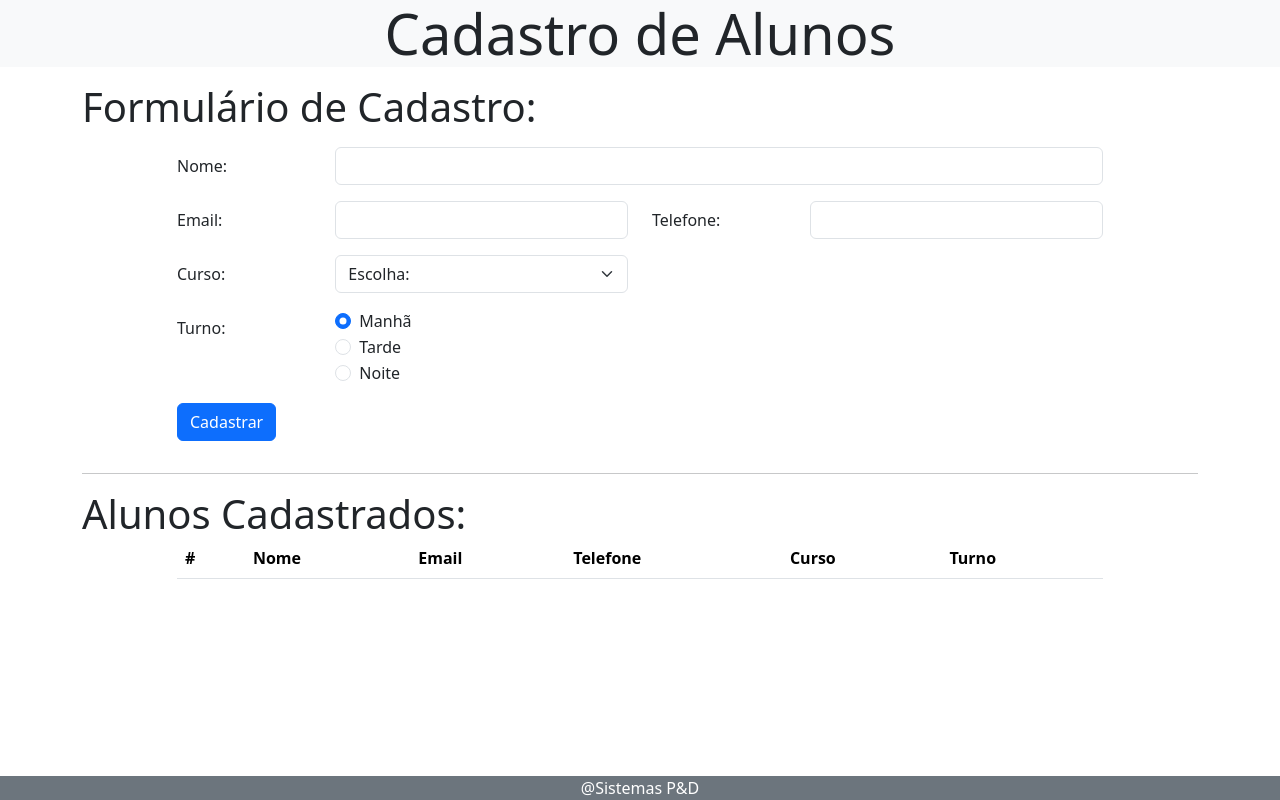
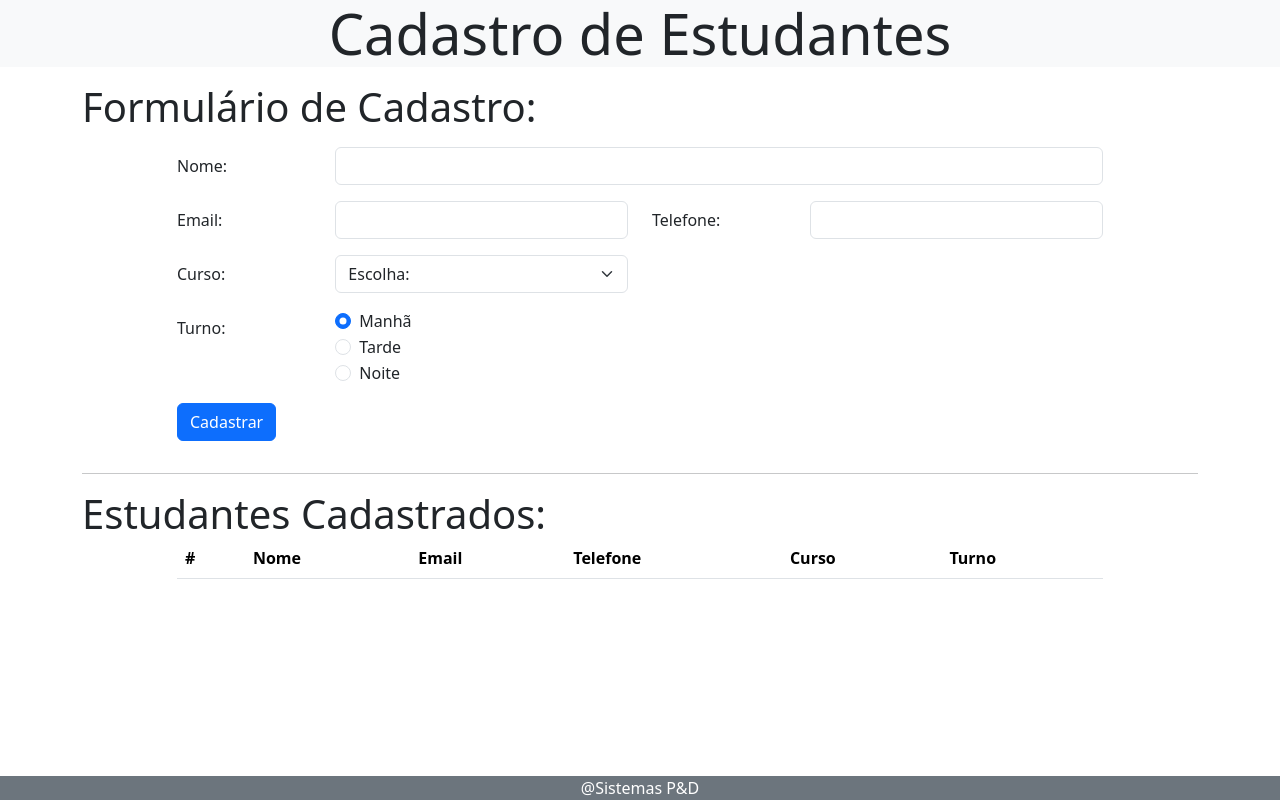
Before and after one commit to MichaelDouglasLima/bootcamp-devjr-modulo7-cadastro-estudantes, a plain HTML site: page product-frontend/index.html in a window 1280 px wide. Drawn offline with nearby package versions, Linux system fonts and the light colour scheme; no server answers.

Commit message:
closes #5 - Updated FrontEnd

```diff
--- a/product-frontend/index.html
+++ b/product-frontend/index.html
@@ -4,14 +4,14 @@
 <head>
     <meta charset="utf-8">
     <meta name="viewport" content="width=device-width, initial-scale=1">
-    <title>Cadastro de Alunos</title>
+    <title>Cadastro de Estudantes</title>
     <link href="https://cdn.jsdelivr.net/npm/bootstrap@5.3.2/dist/css/bootstrap.min.css" rel="stylesheet"
         integrity="sha384-T3c6CoIi6uLrA9TneNEoa7RxnatzjcDSCmG1MXxSR1GAsXEV/Dwwykc2MPK8M2HN" crossorigin="anonymous">
 </head>
 
 <body>
     <header class="display-4 text-center bg-light">
-        Cadastro de Alunos
+        Cadastro de Estudantes
     </header>
 
     <main class="container mt-3">
@@ -97,7 +97,7 @@
 
         <section>
             <div class="display-6">
-                Alunos Cadastrados:
+                Estudantes Cadastrados:
             </div>
 
             <div class="row">
```
